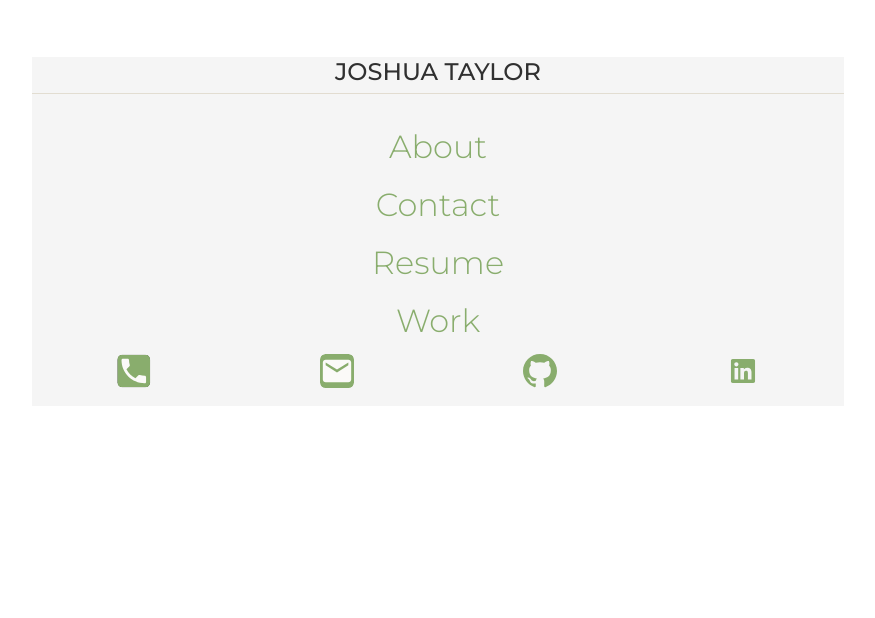
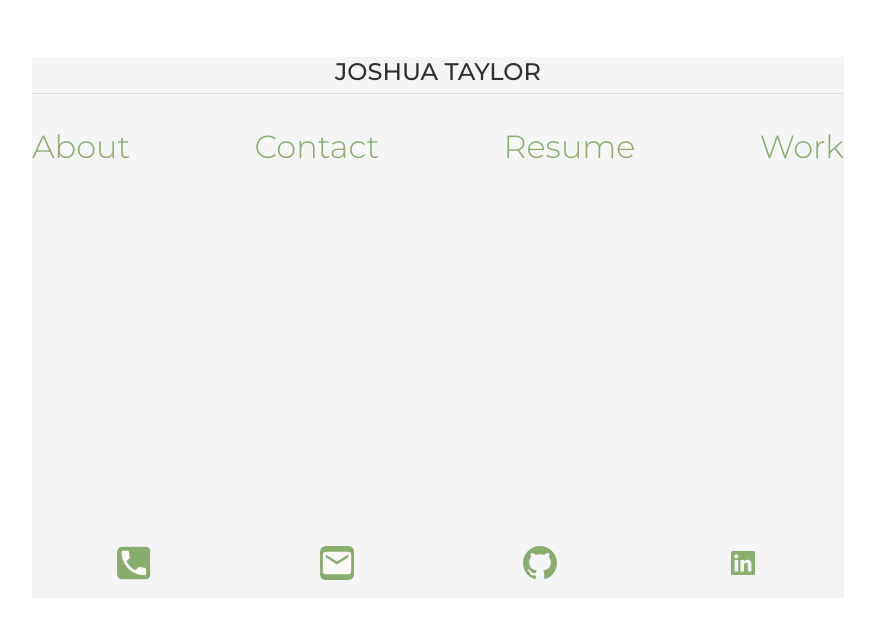
Before and after one commit to josht-dev/react-portfolio, a React (Create React App) app: page / in a window 1280 px wide. Shown: the top 618 px of the page, without its empty margins (202-1077 px from the left). Built offline with nearby package versions, Linux system fonts and the light colour scheme.

Commit message:
Finished conditional styling

```diff
--- a/src/components/Navigation.js
+++ b/src/components/Navigation.js
@@ -1,4 +1,5 @@
 // *****Import Modules*****
+import { isLabelWithInternallyDisabledControl } from '@testing-library/user-event/dist/utils';
 import React from 'react';
 import '../styles/Navigation.css';
 
@@ -20,7 +21,11 @@ function Navigation({ currentPage, handlePageChange }) {
   // Component styling
   const styles = {
     navStyle: {
-      marginBottom: '350px'
+      marginBottom: currentPage === 'Home' ? '350px' : '16px'
+    },
+    ulStyle: {
+      display: 'flex',
+      justifyContent: 'space-between'
     },
     liStyle: {
       marginBottom: '24px'
@@ -28,24 +33,24 @@ function Navigation({ currentPage, handlePageChange }) {
   }
 
   return (
-    <nav>
-      <ul>
-        <li>
+    <nav style={styles.navStyle}>
+      <ul style={styles.ulStyle}>
+        <li style={styles.liStyle}>
           <a href='#about' onClick={() => handlePageChange('About')}
           style={activeLink('About')}
           >About</a>
         </li>
-        <li>
+        <li style={styles.liStyle}>
           <a href='#contact' onClick={() => handlePageChange('Contact')}
           style={activeLink('Contact')}
           >Contact</a>
         </li>
-        <li>
+        <li style={styles.liStyle}>
           <a href='#resume' onClick={() => handlePageChange('Resume')}
           style={activeLink('Resume')}
           >Resume</a>
         </li>
-        <li>
+        <li style={styles.liStyle}>
           <a href='#work' onClick={() => handlePageChange('Work')}
           style={activeLink('Work')}
           >Work</a>
```
